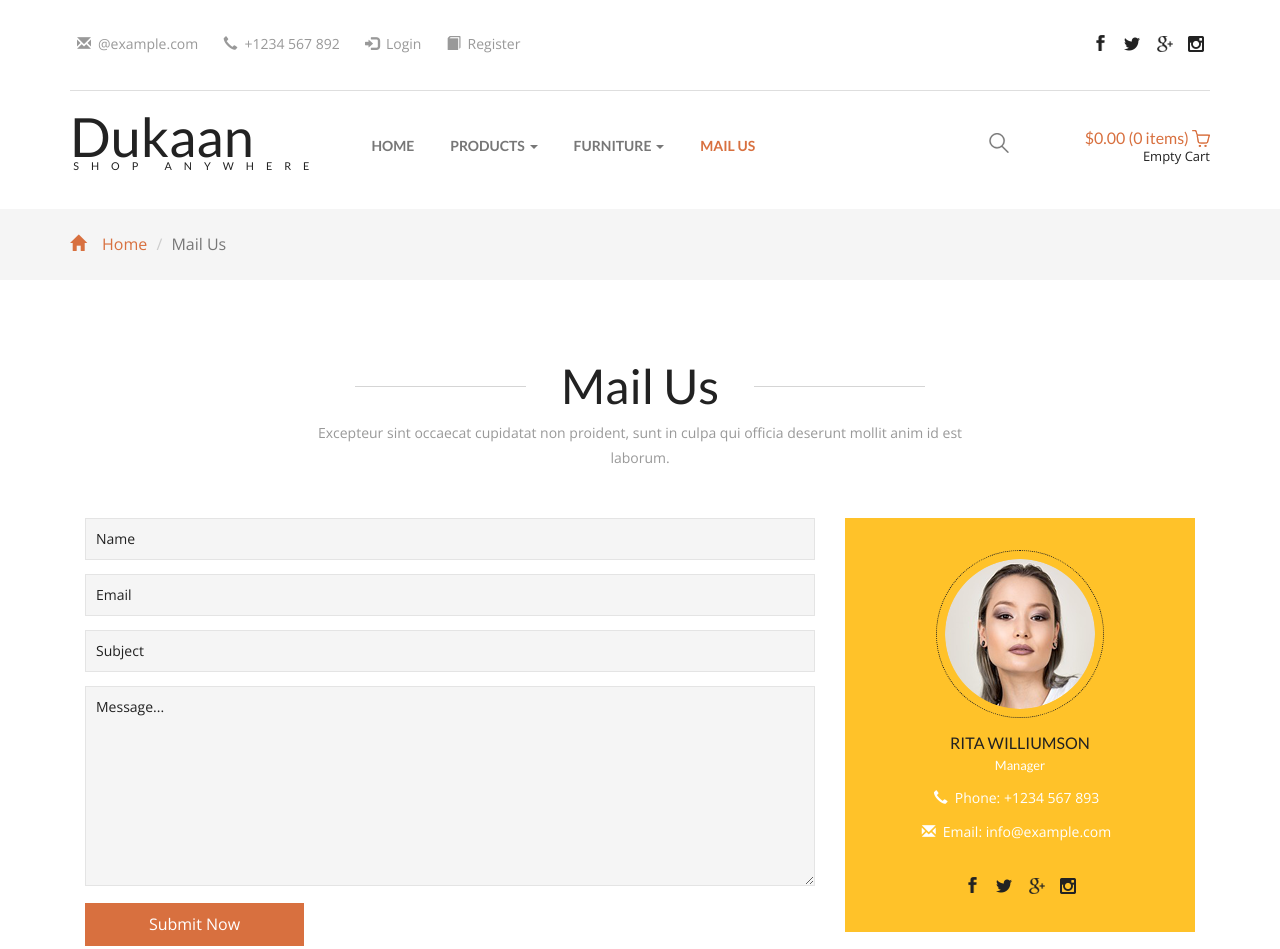
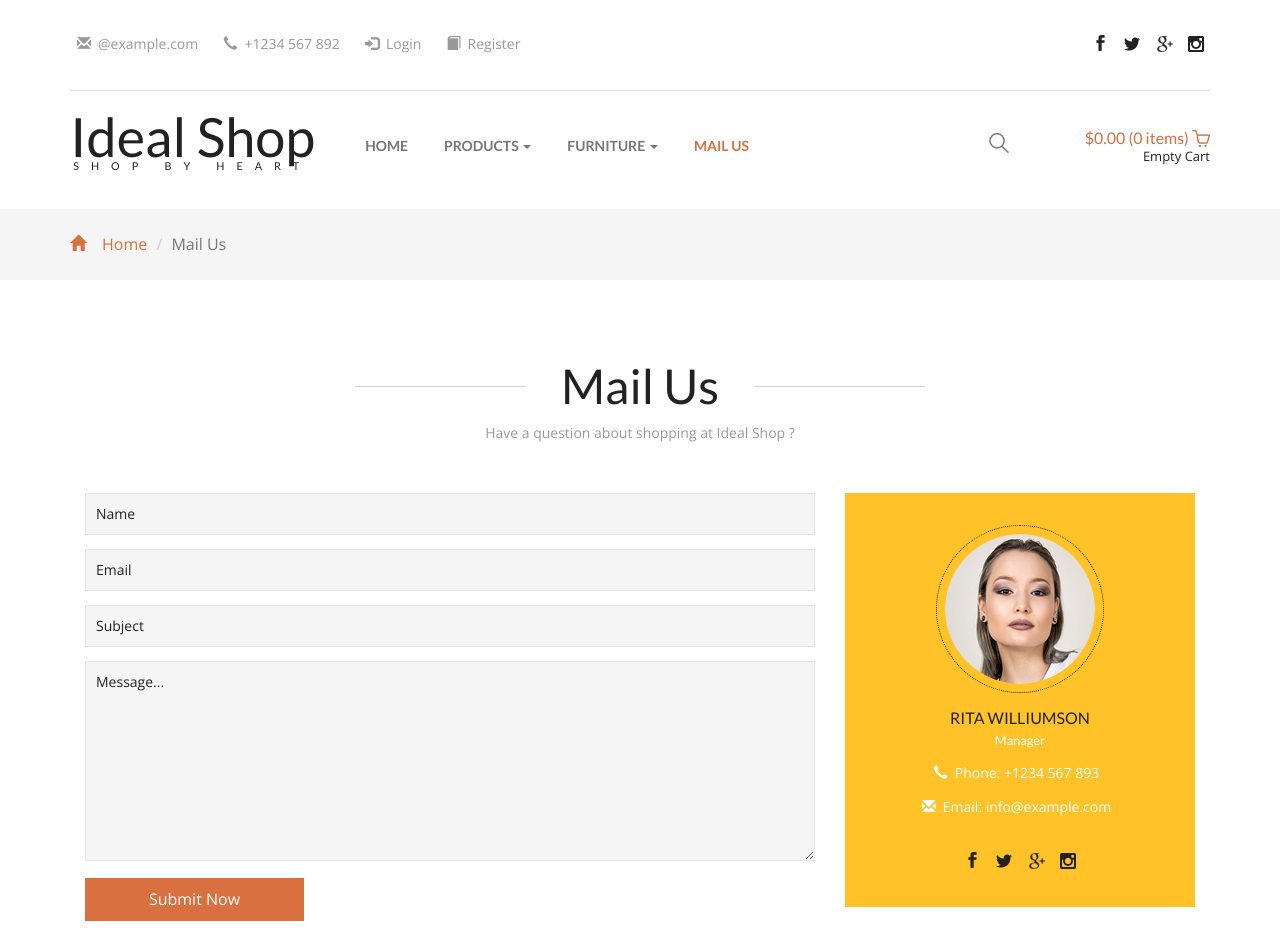
Before and after one commit to GooglerAdarsh/ecommwebkriti, a plain HTML site: page mail.html in a window 1280 px wide. Shown: the top 949 px of the page. Drawn offline with nearby package versions, Linux system fonts and the light colour scheme.

Commit message:
Update mail.html

```diff
--- a/mail.html
+++ b/mail.html
@@ -1,12 +1,10 @@
 <!DOCTYPE html>
 <html>
 <head>
-<title>Best Store a Ecommerce Online Shopping Hub</title>
+<title>Ideal Shop a Ecommerce Online Shopping Hub</title>
 <!-- for-mobile-apps -->
 <meta name="viewport" content="width=device-width, initial-scale=1">
 <meta http-equiv="Content-Type" content="text/html; charset=utf-8" />
-<meta name="keywords" content="Dukaan Responsive web template, Bootstrap Web Templates, Flat Web Templates, Android Compatible web template,
-Smartphone Compatible web template, free webdesigns for Nokia, Samsung, LG, SonyEricsson, Motorola web design" />
 <script type="application/x-javascript"> addEventListener("load", function() { setTimeout(hideURLbar, 0); }, false);
 		function hideURLbar(){ window.scrollTo(0,1); } </script>
 <!-- //for-mobile-apps -->
@@ -58,7 +56,7 @@ Smartphone Compatible web template, free webdesigns for Nokia, Samsung, LG, Sony
 			</div>
 			<div class="logo-nav">
 				<div class="logo-nav-left animated wow zoomIn" data-wow-delay=".5s">
-					<h1><a href="index.html">Dukaan <span>Shop anywhere</span></a></h1>
+					<h1><a href="index.html">Ideal Shop <span>Shop by heart</span></a></h1>
 				</div>
 				<div class="logo-nav-left1">
 					<nav class="navbar navbar-default">
@@ -208,8 +206,7 @@ Smartphone Compatible web template, free webdesigns for Nokia, Samsung, LG, Sony
 	<div class="mail animated wow zoomIn" data-wow-delay=".5s">
 		<div class="container">
 			<h3>Mail Us</h3>
-			<p class="est">Excepteur sint occaecat cupidatat non proident, sunt in culpa qui officia
-				deserunt mollit anim id est laborum.</p>
+			<p class="est">Have a question about shopping at Ideal Shop ?</p>
 			<div class="mail-grids">
 				<div class="col-md-8 mail-grid-left animated wow slideInLeft" data-wow-delay=".5s">
 					<form>
```
